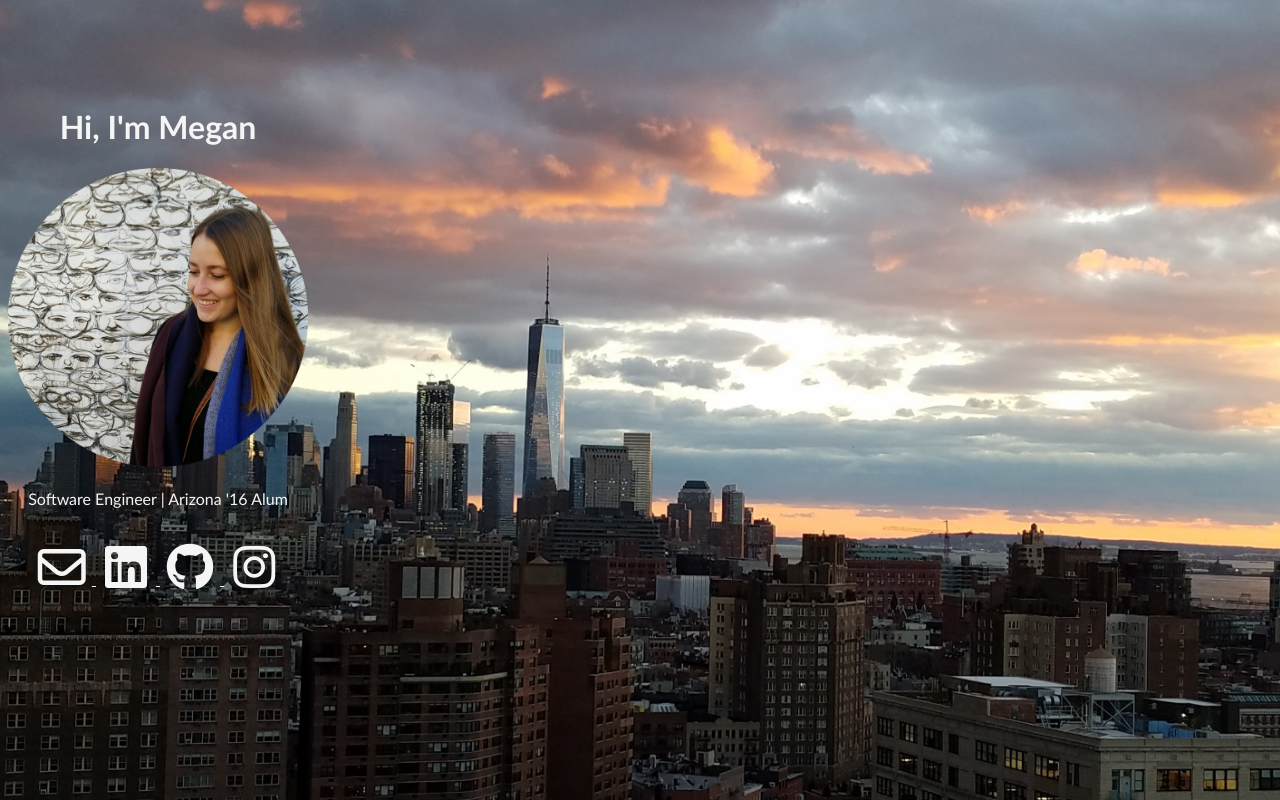
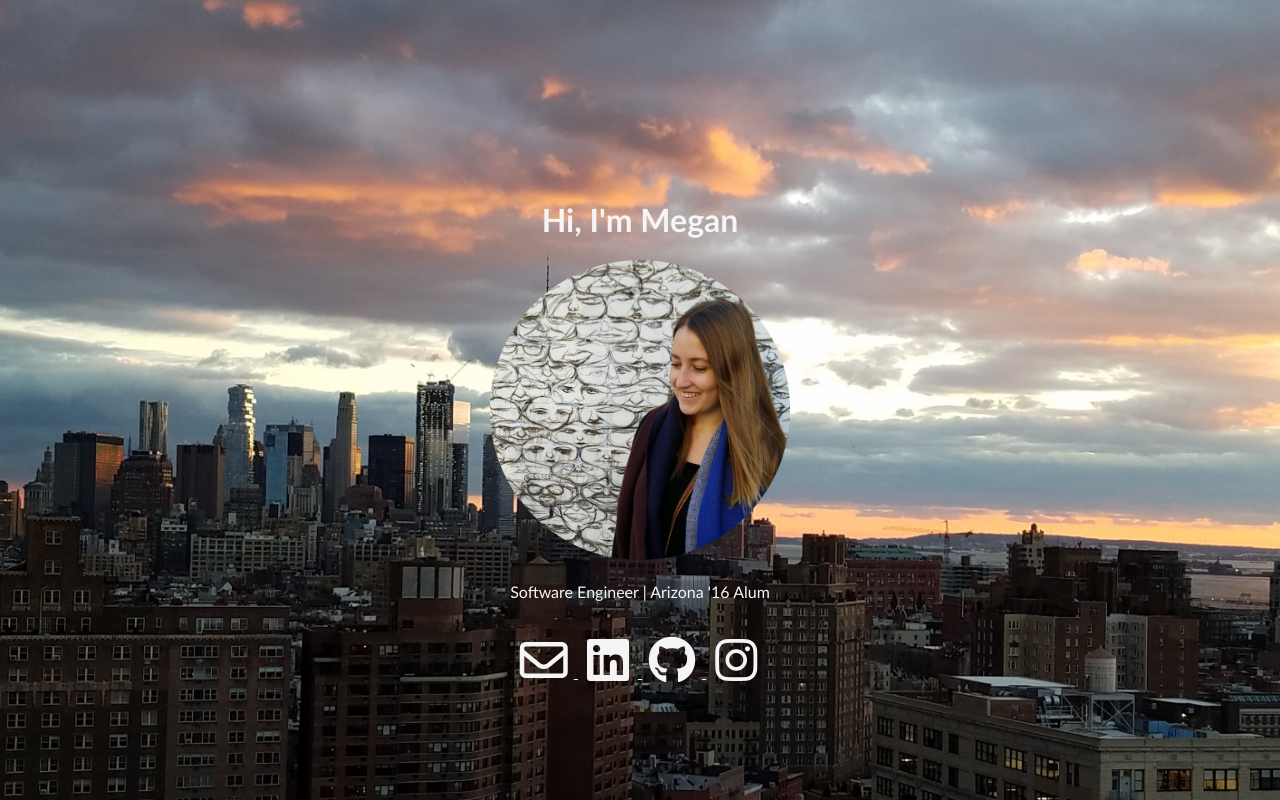
Before and after one commit to meganpritchard/personal-website, a PHP site: page /index.html in a window 1280 px wide. Run offline with PHP 8.4, Linux system fonts and the light colour scheme; some libraries are stand-ins or nearby versions.

Commit message:
Update style.css

```diff
--- a/style.css
+++ b/style.css
@@ -1,14 +1,18 @@
+html, body {
+    height: 100%;
+}
 html {
-  min-height: 100%;
+  display: table;
+  margin: auto;
 }
 body {
-  min-height: 100%;
   background-attachment: local;
   background-image: url("images/background1.jpg");
   background-size: cover;
   background-repeat: no-repeat;
   background-position: center;
-  display: table;
+  display: table-cell;
+  vertical-align: middle;
 }
 summary {
   display: table-cell;
```
